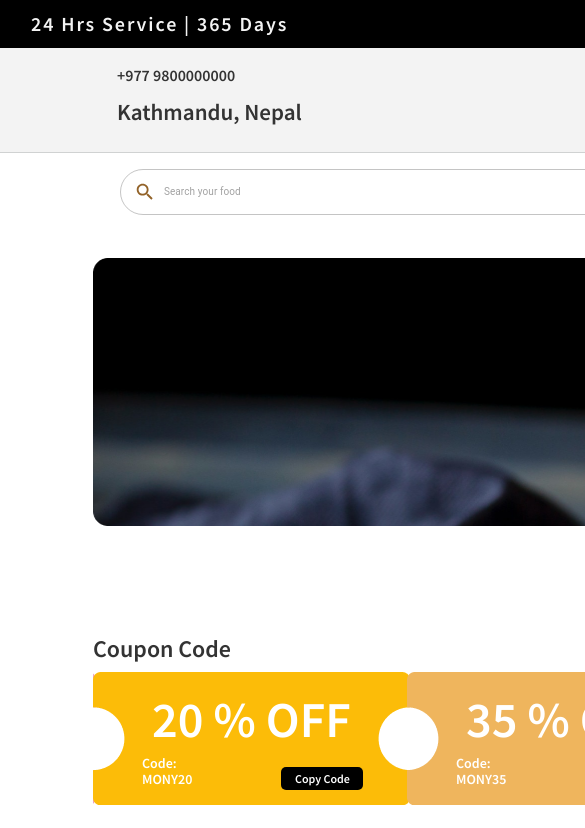
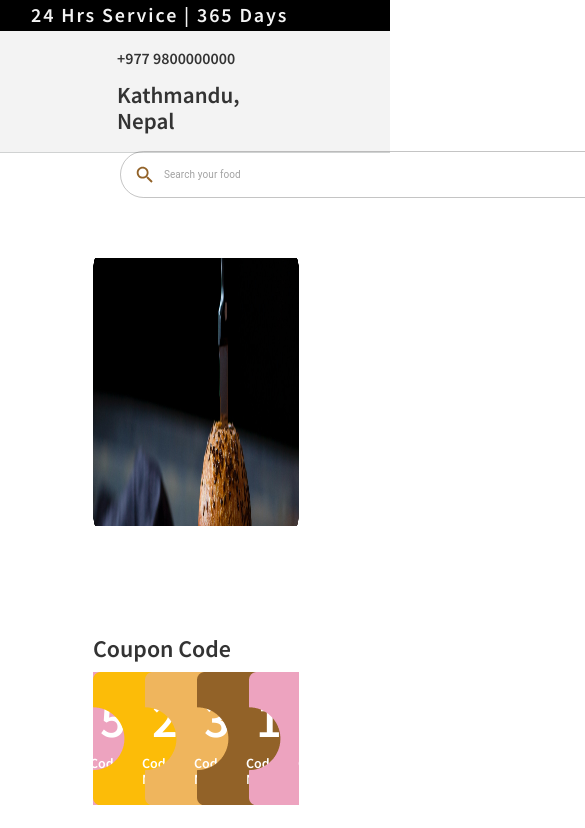
Before and after one commit to aayushdura/swivt-design-app, a React (Create React App) app: page / in a window 390 px wide. Shown: the top 828 px of the page, 585 px wide, since content can reach past the window. Built offline with nearby package versions, Linux system fonts and the light colour scheme.

Commit message:
Re-tweaked the styles for mobile view

```diff
--- a/src/App.scss
+++ b/src/App.scss
@@ -1,7 +1,6 @@
 .App {
   width: 100%;
   display: flex;
-  max-width: 1440px;
   margin: 0;
   flex-direction: column;
   font-family: "Source Sans Pro", sans-serif;
@@ -9,10 +8,16 @@
   .main-section {
     display: flex;
     flex-direction: column;
+    // height: 8332px;
     position: relative;
     padding: 0px 91px 80px 93px;
     .main-image-full-width{
-      margin: 108px 0px 86px -93px
+      position: absolute;
+      display: flex;
+      flex-direction: column;
+      gap: 80px;
+      top:4850px;
+      margin: 0px 0px 86px -93px
     }
   }
 
--- a/src/App.tsx
+++ b/src/App.tsx
@@ -31,7 +31,7 @@ function App() {
         <ImageBlock
           imageSource={mainImage}
           altTitle="main-display"
-          width={1255}
+          width={"100%"}
           height={268}
         />
         {/* Coupon Section */}
@@ -53,21 +53,21 @@ function App() {
           products={popularProducts}
         />
         {/* drink card slider */}
-        <PopularSection sectionTitle="Drink Items" products={drinkProducts} />
+        <PopularSection sectionTitle="Drink Items" products={drinkProducts}/>
         <PopularDelicacies />
         <AboutSection />
         <div className="main-image-full-width">
         <ImageBlock
           imageSource={mainImage2}
           altTitle="main-display-2"
-          width={1440}
+          width={"100%"}
           height={230}
         />
+        <PromotionSection />
         </div>
-        <PromotionSection />
-        <FeatureSection />
-        <RiderSection />
-        <DownloadAppSection />
+        {/* <FeatureSection /> */}
+        {/* <RiderSection /> */}
+        {/* <DownloadAppSection /> */}
       </div>
       <Footer />
     </div>
--- a/src/components/BestDeals/UsableDealsSlider.scss
+++ b/src/components/BestDeals/UsableDealsSlider.scss
@@ -1,4 +1,4 @@
 .deal-carousal-wrapper {
-  max-width: 1356px;
+  // max-width: 1356px;
   margin-top: 90px;
 }
--- a/src/components/Header/NavBar.scss
+++ b/src/components/Header/NavBar.scss
@@ -1,6 +1,5 @@
 .navbar-wrapper {
   width: 100%;
-  max-width: 1440px;
   display: flex;
   flex-direction: column;
   margin-bottom: 51px;
@@ -44,13 +43,13 @@
   }
 }
 .address-phone-wrapper {
-  width: 260px;
+  // width: 260px;
   display: flex;
   flex-direction: column;
   gap: 15px;
   padding: 18px 0px 18px 27px;
   .phone-wrapper {
-    width: 142px;
+    // width: 142px;
     font-family: "Source Sans Pro";
     font-style: normal;
     font-weight: 400;
@@ -59,7 +58,7 @@
     text-transform: capitalize;
   }
   .address-wrapper {
-    width: 260px;
+    // width: 260px;
     font-family: "Source Sans Pro";
     font-style: normal;
     font-weight: 600;
@@ -112,7 +111,7 @@
       padding-right: 411px;
     }
     .search-bar-wrapper {
-      width: 698px;
+      // width: 698px;
       height: 45px;
       left: 30px;
       top: 120px;
--- a/src/components/PopularSection/PopularDelicacies.scss
+++ b/src/components/PopularSection/PopularDelicacies.scss
@@ -6,7 +6,7 @@
   flex-direction: column;
   gap: 25px;
   img {
-    width: 620px;
+    // width: 620px;
     height: 518px;
     padding-right: 20px;
   }
--- a/src/components/PopularSection/PopularSection.scss
+++ b/src/components/PopularSection/PopularSection.scss
@@ -1,9 +1,7 @@
 .popular-section-wrapper{
-  width: 1356px;
   height: 478px;
 }
 .popular-title-section {
-  width: 1251px;
   padding:0px 10px 0px 0px;
   display: flex;
   justify-content: space-between;
@@ -27,7 +25,6 @@
 }
 .card-list {
   display: flex;
-  column-gap: 24px;
-  // overflow-x: hidden;
-  // overflow-y: none;
+  column-gap: 21px;
+
 }
--- a/src/components/PromotionOfTheDay/PromotionSection.scss
+++ b/src/components/PromotionOfTheDay/PromotionSection.scss
@@ -1,21 +1,20 @@
 .promotion-section-wrapper {
   display: flex;
-  justify-content: space-around;
-  max-width: 1440px;
-  margin-bottom:106px;
+  justify-content: center;
+  .promotion-1-container,.promotion-2-container{
+    width: 45%;
+  }
 }
 .promotion-1-container {
   position: relative;
   background: url("../../LocalImages/Promotion1.png");
-  width: 591px;
-  height: 493px;
+  background-repeat: no-repeat;
   padding: 304px 0px 0px 25px;
 }
 .promotion-2-container {
   position: relative;
   background: url("../../LocalImages/Promotion2.png");
-  width: 591px;
-  height: 493px;
+  background-repeat: no-repeat;
   padding: 304px 0px 0px 25px;
 }
 .text-block {
@@ -39,3 +38,8 @@
     line-height: 18px;
   }
 }
+@media screen and (max-width: 768px) {
+  .promotion-section-wrapper{
+    display: none;
+  }
+}
--- a/src/index.css
+++ b/src/index.css
@@ -1,7 +1,4 @@
 body {
-  margin: 0;
-  min-height: 100vh;
-  display: flex;
   font-family: -apple-system, BlinkMacSystemFont, 'Segoe UI', 'Roboto', 'Oxygen',
   'Source Sans Pro',
     'Ubuntu', 'Cantarell', 'Fira Sans', 'Droid Sans', 'Helvetica Neue',
@@ -9,12 +6,6 @@ body {
   -webkit-font-smoothing: antialiased;
   -moz-osx-font-smoothing: grayscale;
 }
-#root{
-  display: flex;
-  align-items: center;
-  justify-content: center;
-  flex-grow: 1;
-}
 code {
   font-family: source-code-pro, Menlo, Monaco, Consolas, 'Courier New',
     monospace;
```
